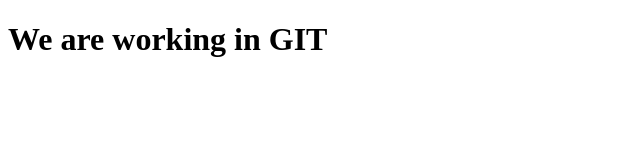
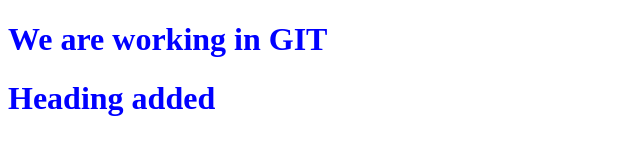
Before and after one commit to madhuriysuchi/git-install, a plain HTML site: page index.html in a window 1280 px wide. Shown: the whole page, without its empty margins (0-640 px from the left). Drawn offline with Linux system fonts and the light colour scheme.

Commit message:
all files changed

```diff
--- a/index.html
+++ b/index.html
@@ -9,6 +9,7 @@
 <body>
 
   <h1>We are working in GIT</h1>
+  <h1>Heading added</h1>
 
 
 
--- a/script.js
+++ b/script.js
@@ -0,0 +1 @@
+console.log("Hello World");
--- a/style.css
+++ b/style.css
@@ -0,0 +1,3 @@
+h1 {
+color: blue;
+}
```
